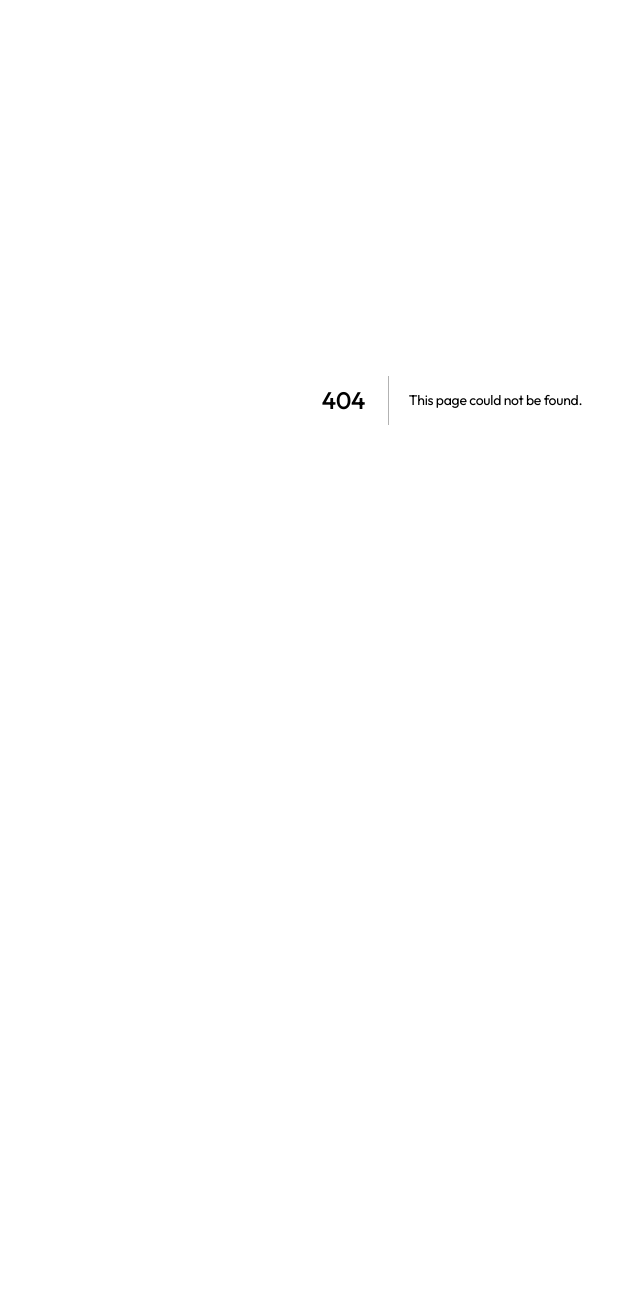
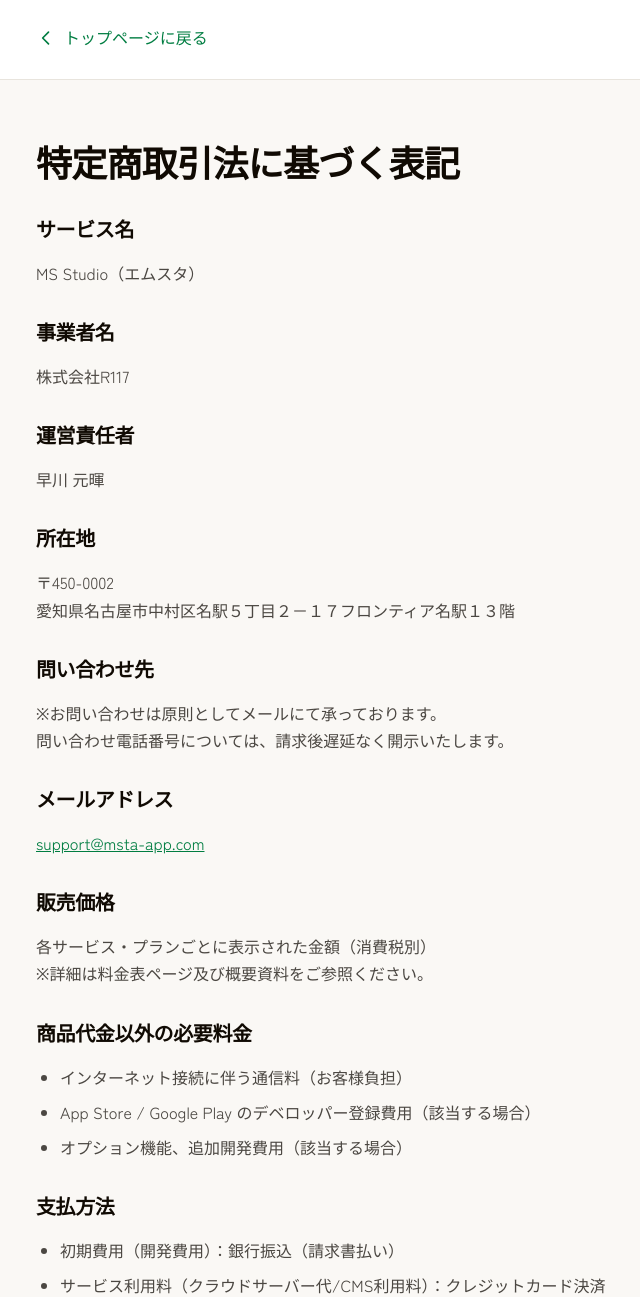
Before and after one commit to develop-r117/msta-lp, a Next.js app: page /commercial in a window 1280 px wide. Before the commit this address had no page. Shown: the top 1297 px of the page, without its empty margins (188-828 px from the left). Before the commit the page ends 800 px from the top, so only its background shows below. Built offline with nearby package versions, Linux system fonts and the light colour scheme.

Commit message:
feat: 特定商取引法に基づく表記ページを実装
- 特商法ページ（/commercial）を追加
- マークダウンに基づいた情報を整理して表示
- フッターに特商法ページへのリンクを追加

```diff
--- /dev/null
+++ b/src/app/commercial/page.tsx
@@ -0,0 +1,149 @@
+"use client";
+
+import { motion } from "framer-motion";
+import Link from "next/link";
+
+export default function CommercialTransaction() {
+  return (
+    <div className="min-h-screen bg-neutral-50">
+      {/* Header */}
+      <header className="bg-white border-b border-neutral-200">
+        <div className="max-w-4xl mx-auto px-4 sm:px-6 lg:px-8 py-6">
+          <Link href="/" className="inline-flex items-center gap-2 text-primary-600 hover:text-primary-700 transition-colors">
+            <svg className="w-5 h-5" fill="none" viewBox="0 0 24 24" stroke="currentColor">
+              <path strokeLinecap="round" strokeLinejoin="round" strokeWidth={2} d="M15 19l-7-7 7-7" />
+            </svg>
+            <span>トップページに戻る</span>
+          </Link>
+        </div>
+      </header>
+
+      {/* Content */}
+      <main className="max-w-4xl mx-auto px-4 sm:px-6 lg:px-8 py-12 md:py-16">
+        <motion.div
+          initial={{ opacity: 0, y: 20 }}
+          animate={{ opacity: 1, y: 0 }}
+          transition={{ duration: 0.6 }}
+        >
+          <h1 className="text-3xl md:text-4xl font-bold text-neutral-900 mb-8">特定商取引法に基づく表記</h1>
+
+          <div className="prose prose-neutral max-w-none">
+            <section className="mb-8">
+              <h2 className="text-xl font-bold text-neutral-900 mb-4">サービス名</h2>
+              <p className="text-neutral-600">MS Studio（エムスタ）</p>
+            </section>
+
+            <section className="mb-8">
+              <h2 className="text-xl font-bold text-neutral-900 mb-4">事業者名</h2>
+              <p className="text-neutral-600">株式会社R117</p>
+            </section>
+
+            <section className="mb-8">
+              <h2 className="text-xl font-bold text-neutral-900 mb-4">運営責任者</h2>
+              <p className="text-neutral-600">早川 元暉</p>
+            </section>
+
+            <section className="mb-8">
+              <h2 className="text-xl font-bold text-neutral-900 mb-4">所在地</h2>
+              <p className="text-neutral-600">
+                〒450-0002<br />
+                愛知県名古屋市中村区名駅５丁目２－１７フロンティア名駅１３階
+              </p>
+            </section>
+
+            <section className="mb-8">
+              <h2 className="text-xl font-bold text-neutral-900 mb-4">問い合わせ先</h2>
+              <p className="text-neutral-600 mb-2">
+                ※お問い合わせは原則としてメールにて承っております。<br />
+                問い合わせ電話番号については、請求後遅延なく開示いたします。
+              </p>
+            </section>
+
+            <section className="mb-8">
+              <h2 className="text-xl font-bold text-neutral-900 mb-4">メールアドレス</h2>
+              <p className="text-neutral-600">
+                <a href="mailto:support@msta-app.com" className="text-primary-600 hover:text-primary-700 underline">
+                  support@msta-app.com
+                </a>
+              </p>
+            </section>
+
+            <section className="mb-8">
+              <h2 className="text-xl font-bold text-neutral-900 mb-4">販売価格</h2>
+              <p className="text-neutral-600">
+                各サービス・プランごとに表示された金額（消費税別）<br />
+                ※詳細は料金表ページ及び概要資料をご参照ください。
+              </p>
+            </section>
+
+            <section className="mb-8">
+              <h2 className="text-xl font-bold text-neutral-900 mb-4">商品代金以外の必要料金</h2>
+              <ul className="list-disc pl-6 text-neutral-600 space-y-2">
+                <li>インターネット接続に伴う通信料（お客様負担）</li>
+                <li>App Store / Google Play のデベロッパー登録費用（該当する場合）</li>
+                <li>オプション機能、追加開発費用（該当する場合）</li>
+              </ul>
+            </section>
+
+            <section className="mb-8">
+              <h2 className="text-xl font-bold text-neutral-900 mb-4">支払方法</h2>
+              <ul className="list-disc pl-6 text-neutral-600 space-y-2">
+                <li>初期費用（開発費用）：銀行振込（請求書払い）</li>
+                <li>サービス利用料（クラウドサーバー代/CMS利用料）：クレジットカード決済<br />
+                ※サブスクリプション形式（自動継続課金）</li>
+              </ul>
+            </section>
+
+            <section className="mb-8">
+              <h2 className="text-xl font-bold text-neutral-900 mb-4">支払時期</h2>
+              <ul className="list-disc pl-6 text-neutral-600 space-y-2">
+                <li>初回決済：契約成立時</li>
+                <li>月額利用料：以降、毎月契約日に自動課金</li>
+              </ul>
+            </section>
+
+            <section className="mb-8">
+              <h2 className="text-xl font-bold text-neutral-900 mb-4">サービス提供時期</h2>
+              <ul className="list-disc pl-6 text-neutral-600 space-y-2">
+                <li>リプレイス支援・開発を伴う場合：別途契約内容に基づき提供</li>
+                <li>エムスタ管理ダッシュボード（CMS）：決済確認後、順次利用可能</li>
+              </ul>
+            </section>
+
+            <section className="mb-8">
+              <h2 className="text-xl font-bold text-neutral-900 mb-4">返品・キャンセルについて</h2>
+              <p className="text-neutral-600">
+                サービスの性質上、契約成立後の返金・キャンセルには原則として応じられません。<br />
+                ただし、当社都合によるサービス提供不可の場合はこの限りではありません。
+              </p>
+            </section>
+
+            <section className="mb-8">
+              <h2 className="text-xl font-bold text-neutral-900 mb-4">解約・退会について</h2>
+              <p className="text-neutral-600">
+                解約をご希望の場合は、次回更新日の1ヶ月前までに所定の方法にてご連絡ください。<br />
+                解約後は、契約期間満了をもってサービスの提供を終了いたします。
+              </p>
+            </section>
+
+            <section className="mb-8">
+              <h2 className="text-xl font-bold text-neutral-900 mb-4">動作環境</h2>
+              <p className="text-neutral-600">
+                最新の推奨ブラウザおよび、iOS / Android の対応OS環境<br />
+                ※詳細は別途ご案内いたします。
+              </p>
+            </section>
+
+            <section className="mb-8">
+              <h2 className="text-xl font-bold text-neutral-900 mb-4">特記事項</h2>
+              <p className="text-neutral-600">
+                本サービスはアプリ生成ツールではなく、<br />
+                当社が開発を行ったアプリを対象に、運用管理・更新等を行うSaaS型サービスです。
+              </p>
+            </section>
+          </div>
+        </motion.div>
+      </main>
+    </div>
+  );
+}
--- a/src/components/Footer.tsx
+++ b/src/components/Footer.tsx
@@ -19,6 +19,7 @@ const footerLinks = {
     { label: "会社概要", href: "/company" },
     { label: "利用規約", href: "https://drive.google.com/file/d/13v45l5iRCDji_vIPB1381q1rOx-JRpTZ/view", external: true },
     { label: "プライバシーポリシー", href: "/privacy" },
+    { label: "特定商取引法に基づく表記", href: "/commercial" },
   ],
 };
 
@@ -202,6 +203,7 @@ export default function Footer() {
               利用規約
             </a>
             <Link href="/privacy" className="hover:text-white transition-colors">プライバシーポリシー</Link>
+            <Link href="/commercial" className="hover:text-white transition-colors">特定商取引法</Link>
             <Link href="/company" className="hover:text-white transition-colors">会社概要</Link>
           </div>
         </div>
```
